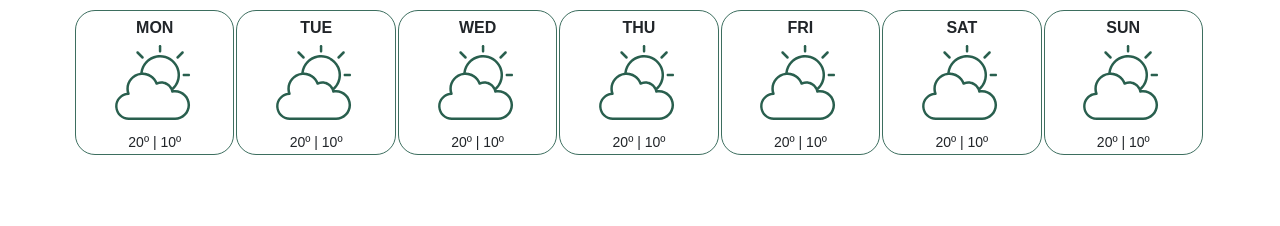
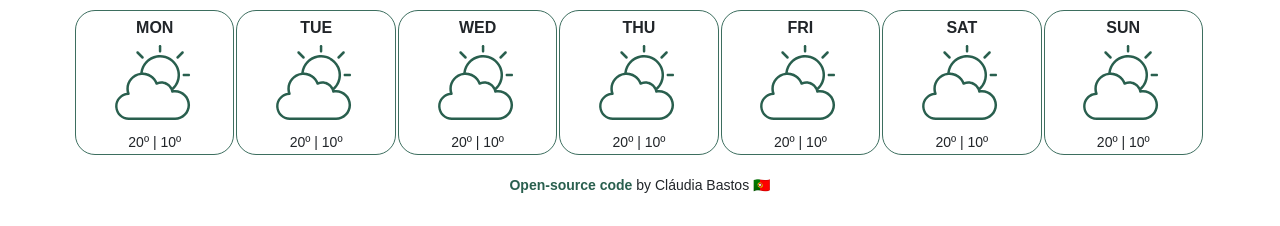
Before and after one commit to Lau-B96/weather-app, a website built with Parcel: page index.html in a window 1280 px wide. Shown: the part 673-899 px from the top of the page. Before the commit the page ends 863 px from the top, so only its background shows below. Built offline with nearby package versions, Linux system fonts and the light colour scheme.

Commit message:
Add footer with link to GitHub

```diff
--- a/index.html
+++ b/index.html
@@ -188,6 +188,10 @@
         </div>
       </div>
     </div>
+
+    <div class="footer">
+      <a href="https://github.com/Lau-B96/weather-app" target="_blank" id="github-link">Open-source code</a> by Cláudia Bastos 🇵🇹
+    </div>
         <script src="src/script.js"></script>
   </body>
 </html>
--- a/src/styles.css
+++ b/src/styles.css
@@ -45,12 +45,6 @@ input {
 a {
   color: #295f4e;
   text-decoration: none;
-}
-
-a:active {
-  font-weight: 900;
-  font-size: 30px;
-  color: #295f4e;
 }
 
 hr {
@@ -176,3 +170,13 @@ span.degrees {
 .col:hover {
   background: rgba(41, 95, 78, 0.1);
 }
+
+.footer {
+  font-size: 14px;
+  margin: 15px auto;
+  text-align: center;
+}
+
+#github-link {
+  font-weight: bold;
+}
```
